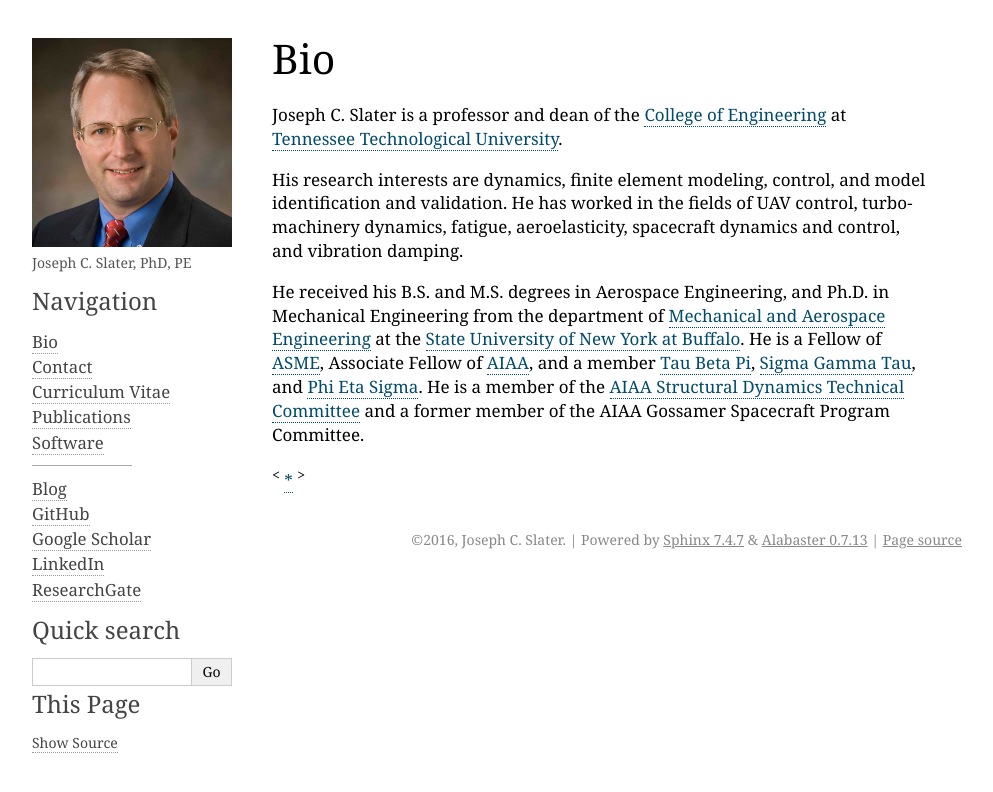
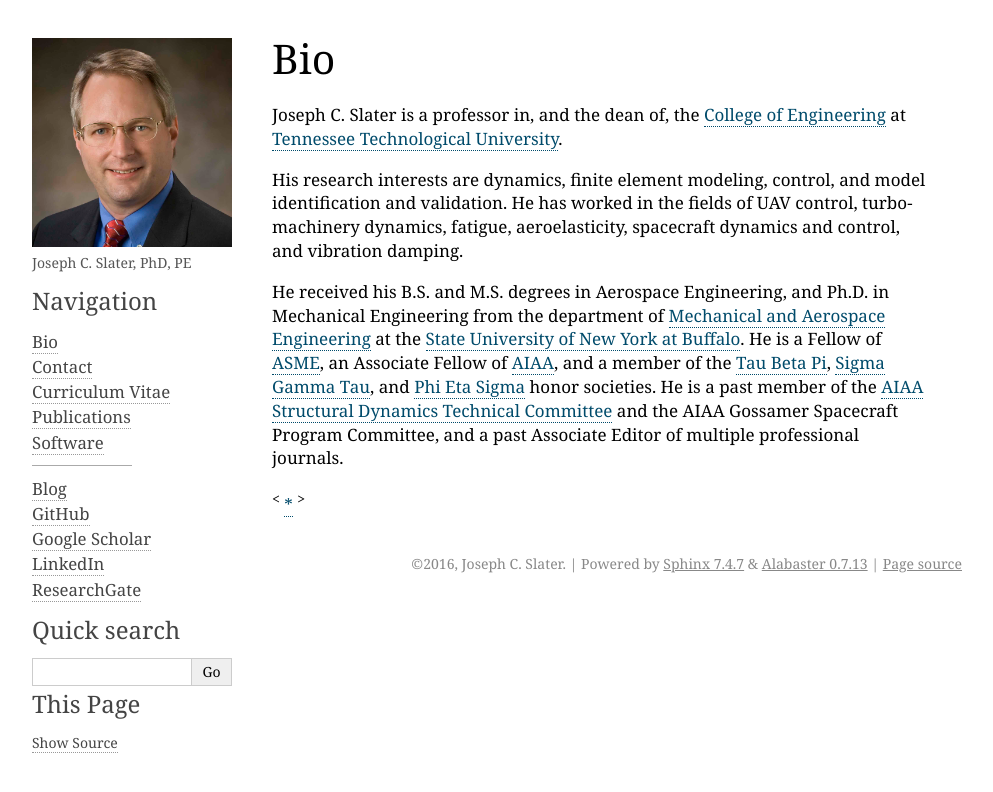
Before and after one commit to josephcslater/josephcslater, a Sphinx documentation site: the page built from source/bio.rst, in a window 1280 px wide. Shown: the top 792 px of the page, without its empty margins (148-1141 px from the left). Built offline with Sphinx 7.4.7, drawn with Linux system fonts in a browser that asks for light colours.

Commit message:
Update bio.rst

```diff
--- a/source/bio.rst
+++ b/source/bio.rst
@@ -2,11 +2,11 @@
 Bio
 ###
 
-Joseph C. Slater is a professor and dean of the `College of Engineering`_ at `Tennessee Technological University`_.
+Joseph C. Slater is a professor in, and the dean of, the `College of Engineering`_ at `Tennessee Technological University`_.
 
 His research interests are dynamics, finite element modeling, control, and model identification and validation. He has worked in the fields of UAV control, turbomachinery dynamics, fatigue, aeroelasticity, spacecraft dynamics and control, and vibration damping.
 
-He received his B.S. and M.S. degrees in Aerospace Engineering, and Ph.D. in Mechanical Engineering from the department of `Mechanical and Aerospace Engineering`_ at the `State University of New York at Buffalo`_. He is a Fellow of `ASME`_, Associate Fellow of `AIAA`_, and a member `Tau Beta Pi`_, `Sigma Gamma Tau`_, and `Phi Eta Sigma`_. He is a member of the `AIAA Structural Dynamics Technical Committee`_ and a former member of the AIAA Gossamer Spacecraft Program Committee.
+He received his B.S. and M.S. degrees in Aerospace Engineering, and Ph.D. in Mechanical Engineering from the department of `Mechanical and Aerospace Engineering`_ at the `State University of New York at Buffalo`_. He is a Fellow of `ASME`_, an Associate Fellow of `AIAA`_, and a member of the `Tau Beta Pi`_, `Sigma Gamma Tau`_, and `Phi Eta Sigma`_ honor societies. He is a past member of the `AIAA Structural Dynamics Technical Committee`_ and the AIAA Gossamer Spacecraft Program Committee, and a past Associate Editor of multiple professional journals.
 
 :sup:`<` `*`_ :sup:`>`
 
```
